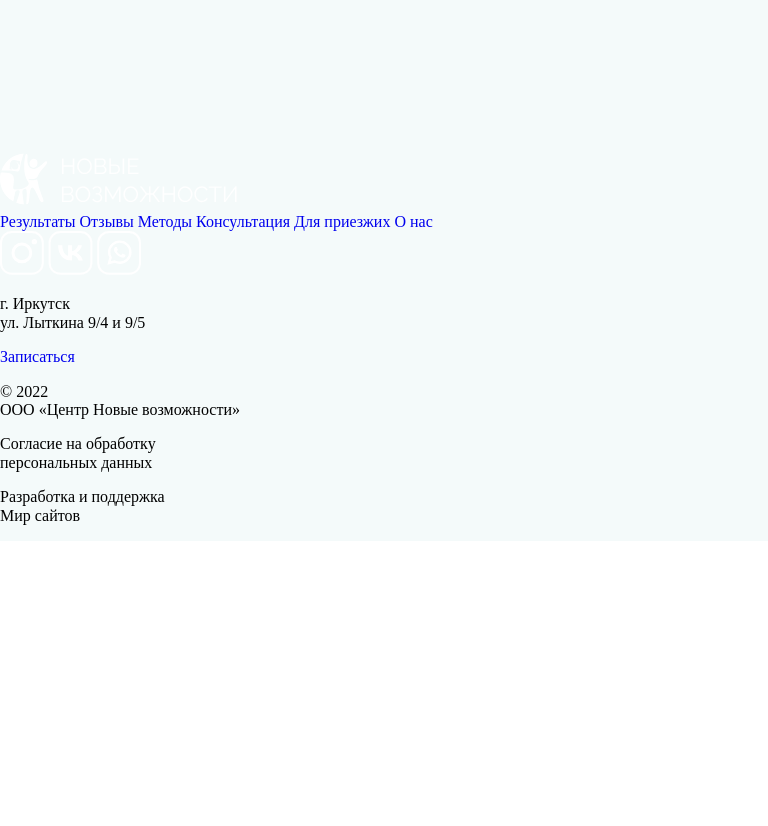
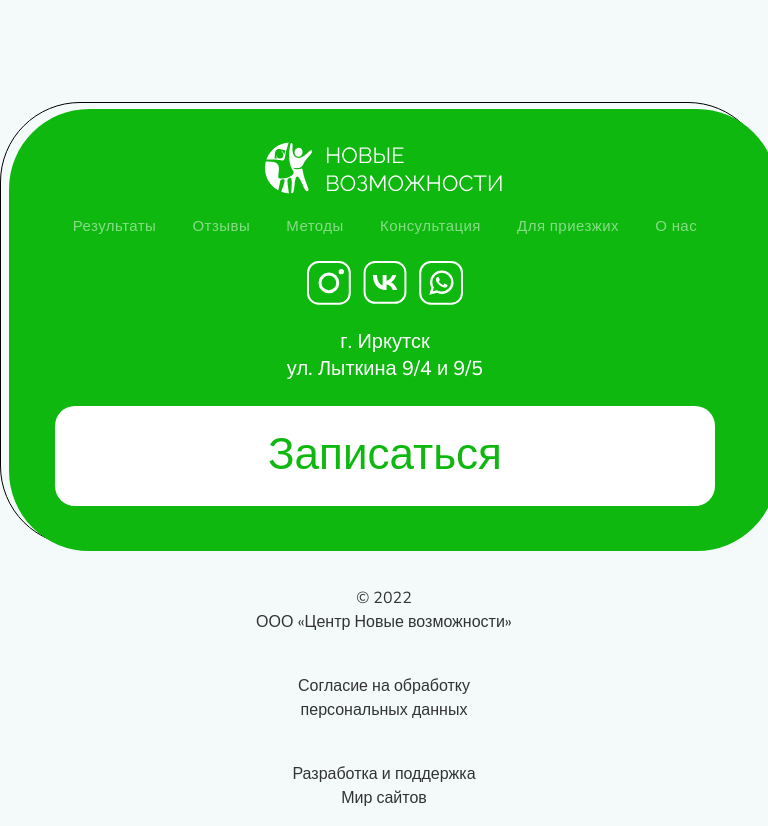
Before and after one commit to woachkatzl/Sass-adaptive-page, a plain HTML site: page index.html in a window 768 px wide. Shown: the part 1757-2583 px from the top of the page. Before the commit the page ends 2298 px from the top, so only its background shows below. Drawn offline with nearby package versions, Linux system fonts and the light colour scheme.

Commit message:
footer and copyright sections, tablet

```diff
--- a/index.html
+++ b/index.html
@@ -125,7 +125,7 @@
                 <div class="footer__logo">
                     <img class="footer__img" src="images/logo-white.svg" alt="Логотип">
                 </div>
-                <a class="footer__link" href="#">Результаты</a>
+                <a class="footer__link footer__link--rgt" href="#">Результаты</a>
                 <a class="footer__link" href="#">Отзывы</a>
                 <a class="footer__link" href="#">Методы</a>
                 <a class="footer__link" href="#">Консультация</a>
--- a/styles/components/_copyright.scss
+++ b/styles/components/_copyright.scss
@@ -14,4 +14,21 @@
         line-height: 1.5em;
         color: a.$main-txt-color;
     }
+
+    .copyright__ln2::before {
+        content: "\a";
+        white-space: pre;
+    }
 }
+
+
+//Tablet version
+@media screen and (min-width: 721px) and (max-width: 960px) {
+    .copyright__txt {
+        margin-top: 40px;
+        @include main-txt (1em, 400);
+        text-align: center;
+        line-height: 1.5em;
+        color: a.$main-txt-color;
+    }
+}
--- a/styles/components/_footer.scss
+++ b/styles/components/_footer.scss
@@ -1,6 +1,11 @@
 @use '../abstracts/index.scss' as a;
 @use '../abstracts/mixins.scss' as *;
 
+
+.footer__img {
+    max-width: 100%;
+    min-width: 100%;
+}
 
 //Mobile version
 
@@ -37,11 +42,6 @@
         height: 56px;
         margin-top: 36px;
         margin-bottom: 15px;
-    }
-
-    .footer__img {
-        max-width: 100%;
-        min-width: 100%;
     }
 
     .footer__social {
@@ -82,3 +82,92 @@
         opacity: 0.5;
     }
 }
+
+
+//Tablet version
+@media screen and (min-width: 721px) and (max-width: 960px) {
+
+    .footer {
+        position: relative;
+        height: 442px;
+        border: 1px solid a.$border-color-2;
+        border-radius: 80px;
+    }
+
+    .footer__bg {
+        position: absolute;
+        top: 6px;
+        left: 8px;
+        width: 100vw;
+        height: 100%;
+        background-color: a.$main-hlt-color;
+        border-radius: 80px;
+    }
+
+    .footer__content {
+        position: relative;
+        display: grid;
+        grid-template: repeat(5, auto) / 7vw [content-start] repeat(6, auto) [content-end] 7vw;
+        justify-items: center;
+        align-items: center;
+        height: 100%;
+    }
+
+    .footer__logo,
+    .footer__social,
+    .footer__address,
+    .footer__btn {
+        grid-column-start: content-start;
+        grid-column-end: content-end;
+    }
+
+    .footer__link--rgt {
+        grid-column-start: content-start;
+    }
+
+    .footer__logo {
+        width: 239px;
+        height: 56px;
+        margin-top: 36px;
+        margin-bottom: 15px;
+    }
+
+    .footer__social {
+        display: flex;
+    }
+
+    .footer__social-link {
+        width: 44px;
+        height: 44px;
+        margin: 20px 6px;
+    }
+
+    .footer__btn {
+        display: flex;
+        justify-content: center;
+        align-items: center;
+        width: 86vw;
+        height: 100px;
+        margin-bottom: 38px;
+        border-radius: 20px;
+        @include main-txt (2.75em, 400);
+        color: a.$main-hlt-color;
+        background-color: a.$light-bg-color;
+    }
+
+    .footer__txt {
+        margin-top: 0;
+        @include main-txt (1.25em, 500);
+        text-align: center;
+        line-height: 135%;
+        color: a.$xtra-light-txt-color;
+    }
+
+    .footer__link {
+        @include main-txt (0.9375em, 400);
+        line-height: 150%;
+        color: a.$xtra-light-txt-color;
+        letter-spacing: 0.03em;
+        opacity: 0.5;
+    }
+}
--- a/styles/components/_test.scss
+++ b/styles/components/_test.scss
@@ -57,7 +57,7 @@
 @media screen and (min-width: 721px) and (max-width: 960px) {
 
     .test {
-        height: 230px;
+        height: 180px;
     }
 
     .test__card {
```
Also changed, not shown: styles/styles.css.
